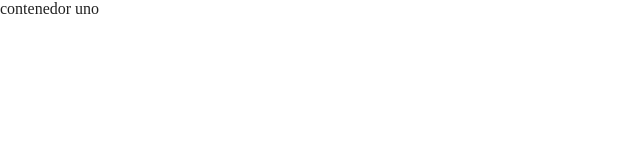
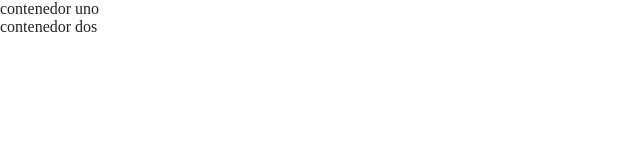
Before and after one commit to angel66672/alpha, a website built with Parcel: page index.html in a window 1280 px wide. Shown: the full height of the page, 0-640 px from the left. Built offline with nearby package versions, Linux system fonts and the light colour scheme.

Commit message:
Agregado contenedor dos

```diff
--- a/index.html
+++ b/index.html
@@ -26,7 +26,7 @@
 
   <!-- Add your site or application content here -->
   <div>contenedor uno</div>
-
+  <div>contenedor dos</div>
 
   <script src="js/vendor/modernizr-3.11.2.min.js"></script>
   <script src="js/plugins.js"></script>
```
